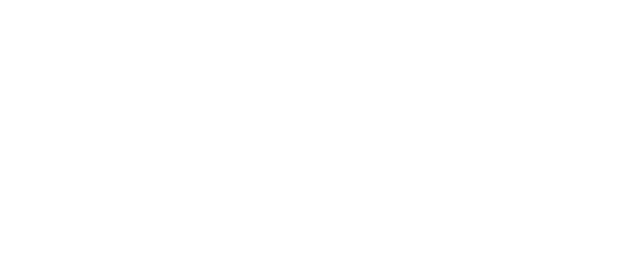
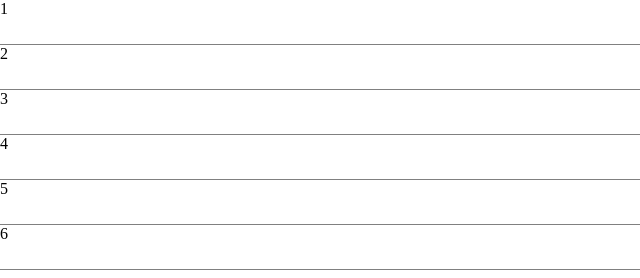
Before and after one commit to liyingru/namelyr, a plain HTML site: page src/index.html in a window 1280 px wide. Shown: the whole page, without its empty margins (0-640 px from the left). Drawn offline with Linux system fonts and the light colour scheme.

Commit message:
列表完成

```diff
--- a/src/css/index.css
+++ b/src/css/index.css
@@ -14,4 +14,17 @@ body {
     width: 100%;
     height: 100%;
     overflow: hidden;
+    display: flex;
+    flex-direction: column;
 }
+
+.con {
+    width: 100%;
+    flex: 1;
+}
+
+.con ul li {
+    width: 100%;
+    height: 44px;
+    border-bottom: 1px solid gray;
+}
--- a/src/index.html
+++ b/src/index.html
@@ -10,7 +10,18 @@
 </head>
 
 <body>
-    <div class="wrap"></div>
+    <div class="wrap">
+        <div class="con">
+            <ul>
+                <li>1</li>
+                <li>2</li>
+                <li>3</li>
+                <li>4</li>
+                <li>5</li>
+                <li>6</li>
+            </ul>
+        </div>
+    </div>
     <script src="js/index.js"></script>
 </body>
 
```
